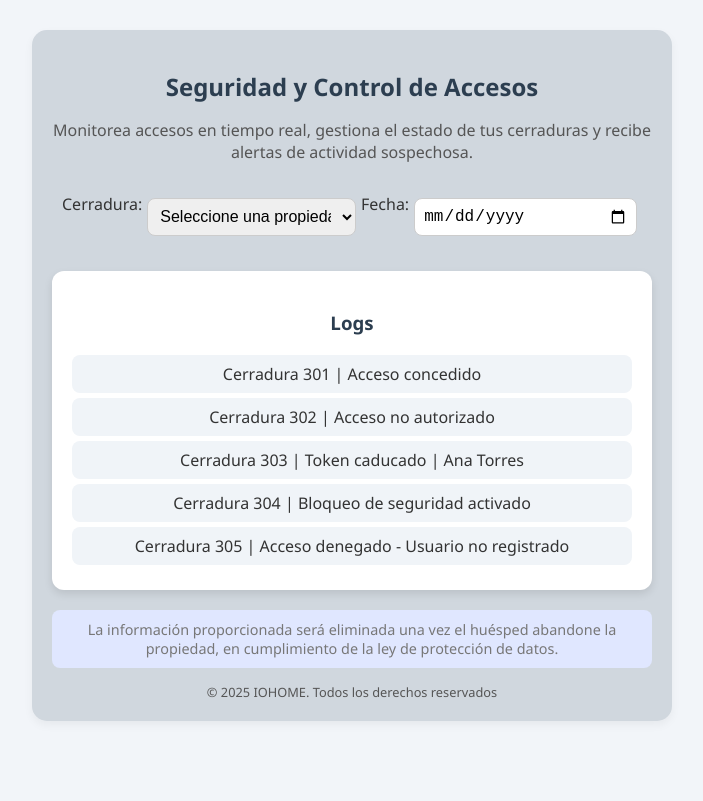
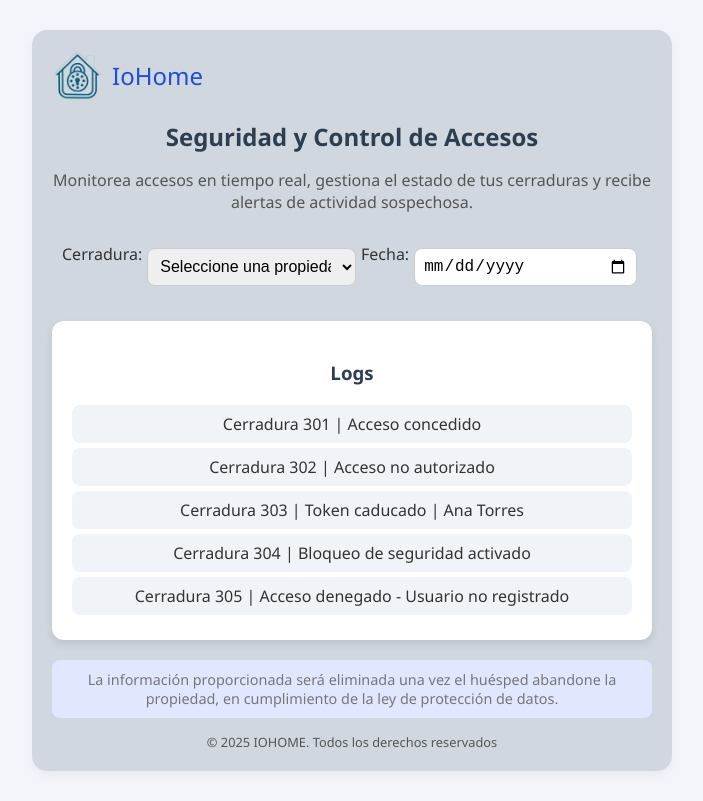
Before and after one commit to serguccierrez/ISST-GRUPO26-CASAS, a React (Vite) app in the folder IoHome/frontend/: page /propietario/seguridad in a window 1280 px wide. Shown: the whole page, without its empty margins (288-991 px from the left). Built offline with nearby package versions, Linux system fonts and the light colour scheme.

Commit message:
Añadida cabecera con logo y nombre en las nuevas pages para volver al home inicial

```diff
--- a/IoHome/frontend/src/pages/Cerraduras.jsx
+++ b/IoHome/frontend/src/pages/Cerraduras.jsx
@@ -2,9 +2,12 @@
 import { useState, useEffect } from "react";
 import { obtenerPropiedades } from "../services/propiedadService";
 import "../styles/cerraduras.css";
+import logo from "../assets/logo.png";
+import { useNavigate } from "react-router-dom";
 
 const Cerraduras = () => {
     const [propiedades, setPropiedades] = useState([]);
+    const navigate = useNavigate();
 
     useEffect(() => {
         const propietario = JSON.parse(localStorage.getItem("propietario"));
@@ -25,6 +28,10 @@ const Cerraduras = () => {
 
     return (
         <div className="cerraduras-container">
+            <div className="navbar" onClick={() => navigate("/inicio-propietario")}>
+        <img src={logo} alt="Logo" className="logo" />
+        <h3>IoHome</h3>
+      </div>
             <h2>Cerraduras</h2>
             {propiedades.map((propiedad) => (
                 <div key={propiedad.id} className="cerradura-card">
--- a/IoHome/frontend/src/pages/GestionReservas.jsx
+++ b/IoHome/frontend/src/pages/GestionReservas.jsx
@@ -5,11 +5,14 @@ import ReservaForm from "../components/ReservaForm";
 import ModificarReservaForm from "../components/ModificarReservaForm";
 import { obtenerPropiedades } from "../services/propiedadService";
 import "../styles/gestionReservas.css";
+import logo from "../assets/logo.png";
+import { useNavigate } from "react-router-dom";
 
 const GestionReservas = () => {
   const [reservas, setReservas] = useState([]);
   const [propiedades, setPropiedades] = useState([]);
   const [reservaEdit, setReservaEdit] = useState(null);
+  const navigate = useNavigate();
 
   useEffect(() => {
     const propietario = JSON.parse(localStorage.getItem("propietario"));
@@ -52,6 +55,10 @@ const GestionReservas = () => {
 
   return (
     <div className="gestion-container">
+      <div className="navbar" onClick={() => navigate("/inicio-propietario")}>
+        <img src={logo} alt="Logo" className="logo" />
+        <h3>IoHome</h3>
+      </div>
       <h2>Gestionar Reservas</h2>
       <div>
         {reservas.map((reserva) => (
@@ -59,7 +66,10 @@ const GestionReservas = () => {
             <h3>Reserva en {reserva.propiedad?.nombre}</h3>
             <div className="reserva-detalles">
               <p>Dirección: {reserva.propiedad?.direccion}</p>
-                            <p>Usuario: {reserva.usuario?.nombre} {reserva.usuario?.apellidos} ({reserva.usuario?.correoElectronico})</p>
+              <p>
+                Usuario: {reserva.usuario?.nombre} {reserva.usuario?.apellidos}{" "}
+                ({reserva.usuario?.correoElectronico})
+              </p>
               <p>Fecha de Inicio: {reserva.fechaInicio}</p>
               <p>Fecha de Fin: {reserva.fechaFin}</p>
               <p>Observaciones: {reserva.observaciones}</p>
--- a/IoHome/frontend/src/pages/SecurityLogs.jsx
+++ b/IoHome/frontend/src/pages/SecurityLogs.jsx
@@ -2,11 +2,14 @@
 import { useState, useEffect } from "react";
 import { obtenerPropiedades } from "../services/propiedadService";
 import "../styles/securityLogs.css";
+import logo from "../assets/logo.png";
+import { useNavigate } from "react-router-dom";
 
 const SecurityLogs = () => {
   const [propiedades, setPropiedades] = useState([]);
   const [propiedadSeleccionada, setPropiedadSeleccionada] = useState("");
   const [fecha, setFecha] = useState("");
+    const navigate = useNavigate();
 
   useEffect(() => {
     const propietario = JSON.parse(localStorage.getItem("propietario"));
@@ -19,9 +22,16 @@ const SecurityLogs = () => {
 
   return (
     <div className="security-container">
+      <div className="navbar" onClick={() => navigate("/inicio-propietario")}>
+        <img src={logo} alt="Logo" className="logo" />
+        <h3>IoHome</h3>
+      </div>
       <div className="header">
         <h2>Seguridad y Control de Accesos</h2>
-                <p>Monitorea accesos en tiempo real, gestiona el estado de tus cerraduras y recibe alertas de actividad sospechosa.</p>
+        <p>
+          Monitorea accesos en tiempo real, gestiona el estado de tus cerraduras
+          y recibe alertas de actividad sospechosa.
+        </p>
       </div>
 
       <div className="filter-section">
@@ -50,12 +60,8 @@ const SecurityLogs = () => {
 
       <div className="logs-section">
         <h3>Logs</h3>
-                <div className="log-entry">
-                    Cerradura 301 | Acceso concedido
-                </div>
-                <div className="log-entry">
-                    Cerradura 302 | Acceso no autorizado
-                </div>
+        <div className="log-entry">Cerradura 301 | Acceso concedido</div>
+        <div className="log-entry">Cerradura 302 | Acceso no autorizado</div>
         <div className="log-entry">
           Cerradura 303 | Token caducado | Ana Torres
         </div>
@@ -68,7 +74,8 @@ const SecurityLogs = () => {
       </div>
 
       <div className="disclaimer">
-                La información proporcionada será eliminada una vez el huésped abandone la propiedad, en cumplimiento de la ley de protección de datos.
+        La información proporcionada será eliminada una vez el huésped abandone
+        la propiedad, en cumplimiento de la ley de protección de datos.
       </div>
 
       <footer className="footer">
```
Lines whose indentation alone changed are shown as unchanged.
